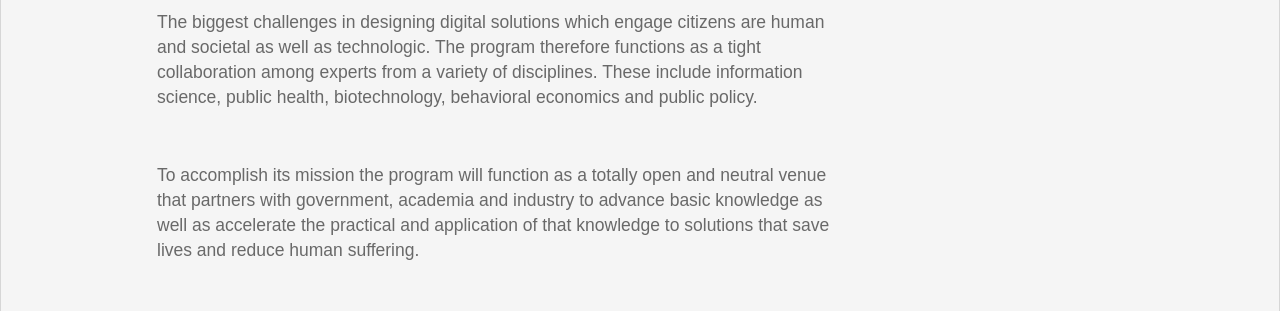
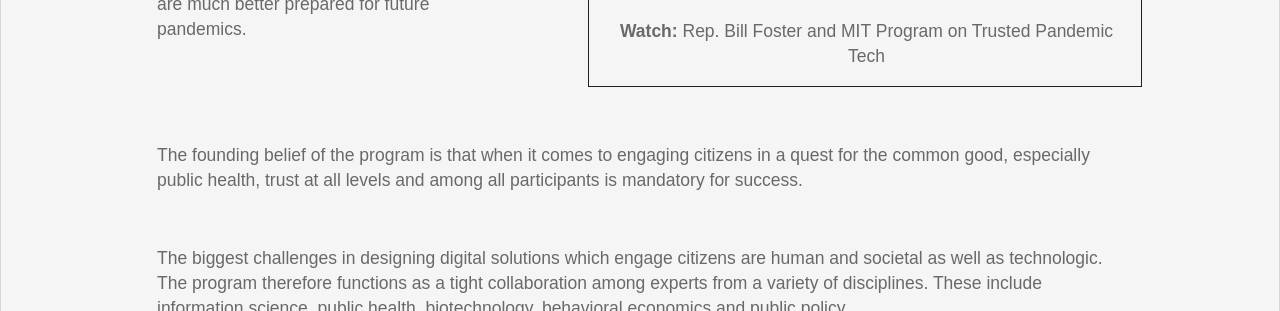
Before and after one commit to responsible-data-summit/events, a Jekyll site: the page built from trust.html, in a window 1280 px wide, cut to the strip 1235-1546 px from the top of the page. Built offline with Jekyll 4.4.1, drawn with Linux system fonts in a browser that asks for light colours; some web fonts are replaced; comment, search, counter and statistics services are not loaded.

Commit message:
change layout of video

```diff
--- a/assets/css/style.css
+++ b/assets/css/style.css
@@ -224,3 +224,33 @@
 section.ui.segment .ui.container.agenda h1 {
     color: white;
 }
+#congressman-video p {
+    width: 520px;
+    margin: 1em!important;
+}
+#congressman-video .boundary {
+    border: 1px solid;
+    width: 554px;
+    margin-top: 4rem;
+}
+@media (max-width: 900px) {
+    #congressman-video, #about #intro-paragraph {
+        width: 100%!important;
+    }
+    #congressman-video iframe {
+        padding-top: 0px;
+        margin-bottom: 1em;
+        width: 550px;
+        height: 350px;
+    }
+    #congressman-video p {
+        width: auto!important;
+    }
+    #intro-paragraph p {
+        margin-bottom: 1em;
+    }
+    #congressman-video .boundary {
+        width: 554px;
+        margin-top: 0px;
+    }
+}
--- a/trust.html
+++ b/trust.html
@@ -37,18 +37,27 @@
 
 <section id="about" class="ui segment center aligned">
     <div class="ui container left aligned">
-        <div class="ui grid">
-            <div class="twelve wide column">
+        <div class="ui grid" style="display: inline-block">
             <h1 style="text-align: center;">
                 Trusted Pandemic Tech
             </h1>
+            <div class="seven wide column" id="intro-paragraph">
                 <p>
         The mission of the MIT Program for Trusted Pandemic Technologies is to help public health professionals rapidly overcome challenging barriers they encounter as they engage citizens as active participants in digital solutions for fighting COVID-19 and future pandemics.
-                </p>
-                <p>
+        <br><br><br>
         The initial focus of the program will be to work with state public health officials as they design and deploy exposure notification and digital contact tracing for COVID-19. Subsequent initiatives under consideration include surveillance/monitoring and predictive modeling so that we as a society are much better prepared for future pandemics.
                 </p>
-		<p>
+            </div>
+            <div class="five wide column" id="congressman-video">
+                <center>
+                    <div class="boundary">
+                        <iframe width="500" height="400" src="https://www.youtube.com/embed/iLk9_SdJpco" frameborder="0" allow="accelerometer; autoplay; encrypted-media; gyroscope; picture-in-picture" allowfullscreen></iframe>
+                        <p><strong>Watch:</strong> Rep. Bill Foster and MIT Program on Trusted Pandemic Tech</p>
+                    </div>
+                </center>
+            </div>
+
+            <p style="margin-top: 2em">
             The founding belief of the program is that when it comes to engaging citizens in a quest for the common good, especially public health, trust at all levels and among all participants is mandatory for success.
             </p>
             <p>
@@ -57,8 +66,6 @@
             <p>
             To accomplish its mission the program will function as a totally open and neutral venue that partners with government, academia and industry to advance basic knowledge as well as accelerate the practical and application of that knowledge to solutions that save lives and reduce human suffering.
             </p>
-		&nbsp;&nbsp;&nbsp;&nbsp;&nbsp;&nbsp;&nbsp;&nbsp;<iframe width="600" height="315" src="https://www.youtube.com/embed/iLk9_SdJpco" frameborder="0" allow="accelerometer; autoplay; encrypted-media; gyroscope; picture-in-picture" allowfullscreen></iframe>
-            </div>
         </div>
     </div>
 </section>
```
Lines whose indentation alone changed are shown as unchanged.
